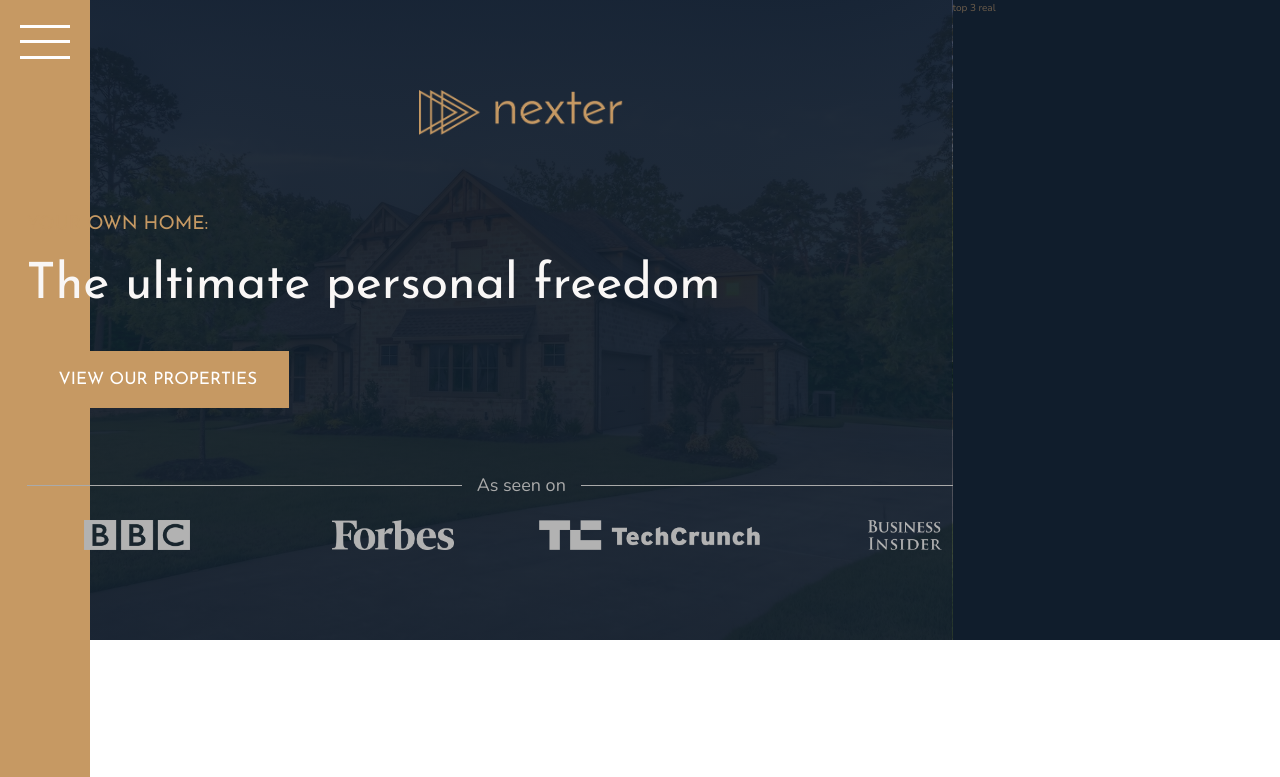
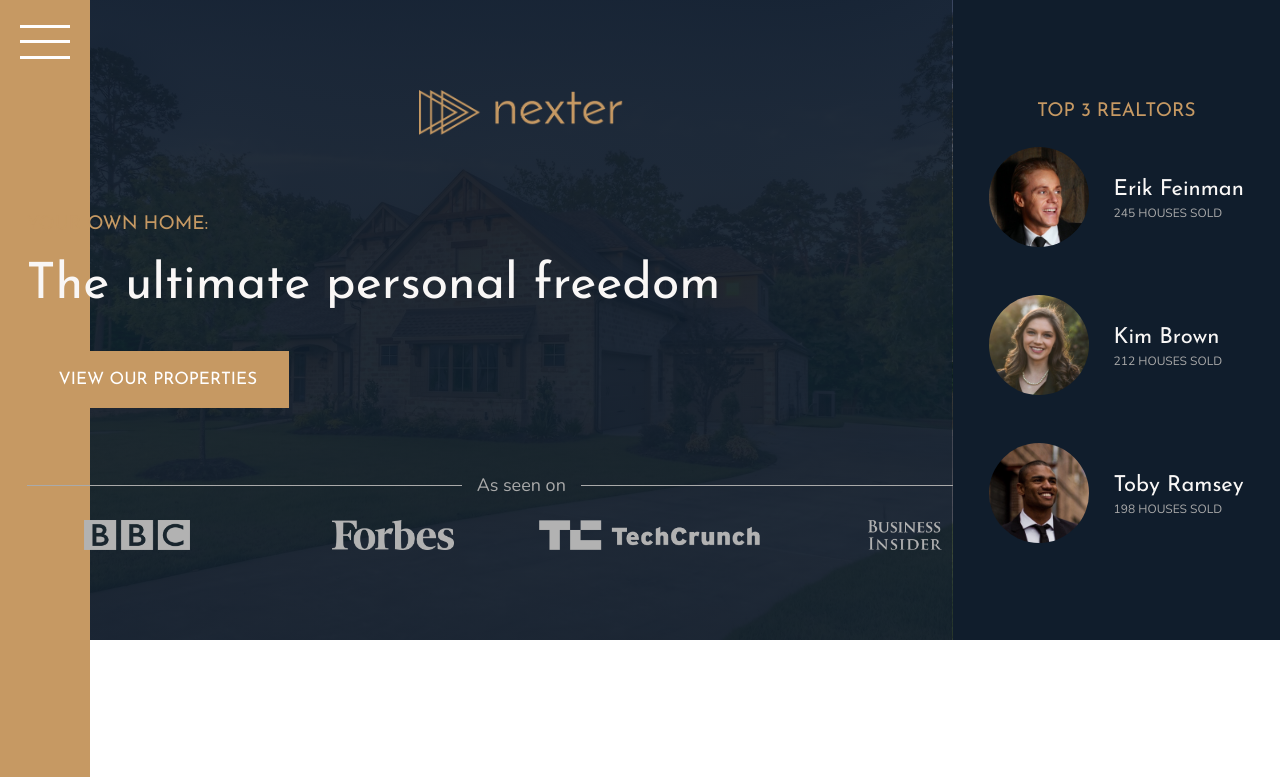
Before and after one commit to ilan-moroz/udemy-css-practice, a website: page Nexter/index.html in a window 1280 px wide. Shown: the top 777 px of the page. Drawn offline with nearby package versions, Linux system fonts and the light colour scheme.

Commit message:
realtors section

```diff
--- a/Nexter/index.html
+++ b/Nexter/index.html
@@ -31,7 +31,26 @@
         <img src="img/logo-bi.png" alt="bi logo" />
       </div>
     </header>
-    <div class="realtors">top 3 real</div>
+    <div class="realtors">
+      <h3 class="heading-3">top 3 realtors</h3>
+      <div class="realtors__list">
+        <img src="img/realtor-1.jpeg" alt="realtor 1" class="realtors__img" />
+        <div class="realtors_details">
+          <h4 class="heading-4 heading-4--light">Erik Feinman</h4>
+          <p class="realtors__sold">245 houses sold</p>
+        </div>
+        <img src="img/realtor-2.jpeg" alt="realtor 2" class="realtors__img" />
+        <div class="realtors_details">
+          <h4 class="heading-4 heading-4--light">Kim Brown</h4>
+          <p class="realtors__sold">212 houses sold</p>
+        </div>
+        <img src="img/realtor-3.jpeg" alt="realtor 3" class="realtors__img" />
+        <div class="realtors_details">
+          <h4 class="heading-4 heading-4--light">Toby Ramsey</h4>
+          <p class="realtors__sold">198 houses sold</p>
+        </div>
+      </div>
+    </div>
     <section class="features">
       <div class="feature">
         <svg class="feature__icon">
--- a/Nexter/sass/_realtors.scss
+++ b/Nexter/sass/_realtors.scss
@@ -1,4 +1,34 @@
 .realtors {
   background-color: $color-secondary;
   grid-column: col-start 7 / full-end;
+  display: flex;
+  justify-content: center;
+  align-items: center;
+  flex-direction: column;
+  // display: grid;
+  // align-content: center;
+  // justify-content: center;
+  // justify-items: center;
+
+  &__list {
+    display: grid;
+    grid-template-columns: min-content max-content;
+    column-gap: 2.5rem;
+    row-gap: 6vh;
+    margin-top: 2rem;
+    align-items: center;
+  }
+
+  &__img {
+    width: 10rem;
+    border-radius: 50%;
+    display: block;
+  }
+
+  &__sold {
+    text-transform: uppercase;
+    color: $color-grey-light-2;
+    margin-top: -3px;
+    font-size: 1.2rem;
+  }
 }
```
Also changed, not shown: Nexter/css/style.css, 1 other file.
